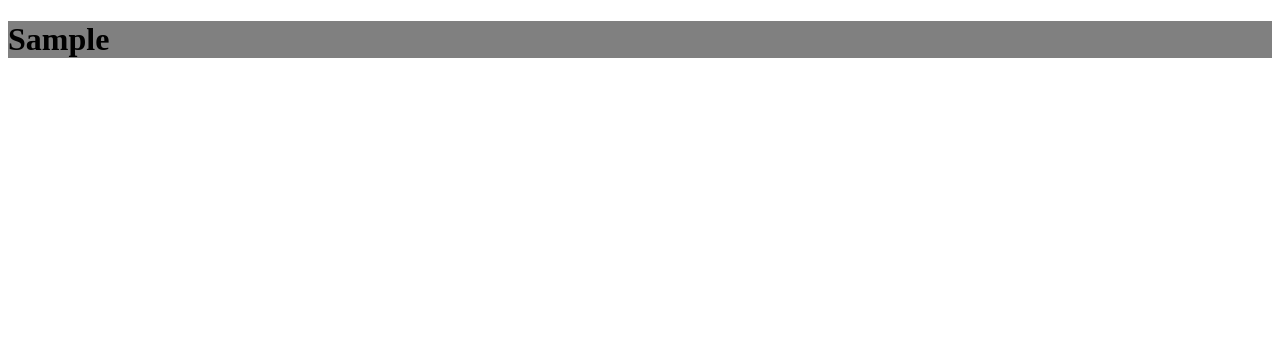
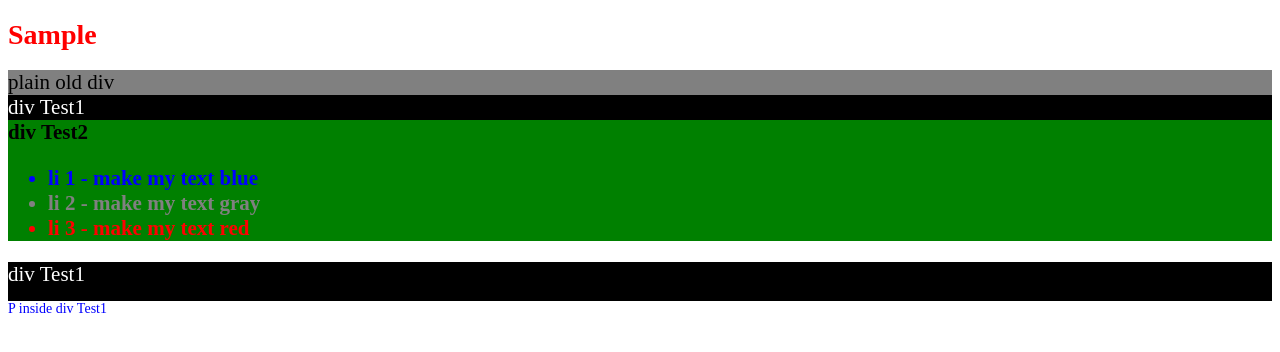
Before and after one commit to jscovern/first_sass_hw, a plain HTML site: page index.html in a window 1280 px wide. Drawn offline with nearby package versions, Linux system fonts and the light colour scheme.

Commit message:
first commit

```diff
--- /dev/null
+++ b/assets/sass/_variables.scss
@@ -0,0 +1,2 @@
+$thirdChildColor: red;
+$standardFontPx: 14px;
--- a/assets/sass/style.scss
+++ b/assets/sass/style.scss
@@ -0,0 +1,54 @@
+@import 'variables';
+
+h1 {
+	color: red;
+	font-size: $standardFontPx*2;
+}
+
+div {
+	background-color: gray;
+	font-size: $standardFontPx*1.5;
+}
+
+div.test1 {
+	background-color: black;
+	color: white;
+}
+
+div.test2 {
+	font-weight: bold;
+	background-color: green;
+
+	ol li:first-child {
+		color: blue;
+	}
+
+	ol li:nth-child(3) {
+		color: $thirdChildColor;
+	}
+
+	ol li {
+		list-style: disc;
+		color: gray;
+	}
+
+}
+
+@mixin transition-background-color ($seconds) {
+	-webkit-transition: background-color $seconds;
+	transition: background-color $seconds;
+}
+
+div.test1 p {
+	color: blue;
+	background-color: white;
+	font-size: $standardFontPx;
+
+	&:hover {
+		color: red;
+		text-decoration: underline;
+		cursor: pointer;
+		background-color: black;
+		@include transition-background-color(3s);
+	}
+}
--- a/index.html
+++ b/index.html
@@ -9,5 +9,19 @@
 
 	<body>
 		<h1>Sample</h1>
+		<div>plain old div</div>
+		<div class="test1">div Test1</div>
+		<div class="test2">div Test2
+			<ol>
+				<li>li 1 - make my text blue</li>
+				<li>li 2 - make my text gray</li>
+				<li>li 3 - make my text red</li>
+			</ol>
+		</div>
+		<div class="test1">div Test1
+			<p>
+				P inside div Test1
+			</p>
+		</div>
 	</body>
 </html>
```
Also changed, not shown: assets/css/style.css, 1 other file.
